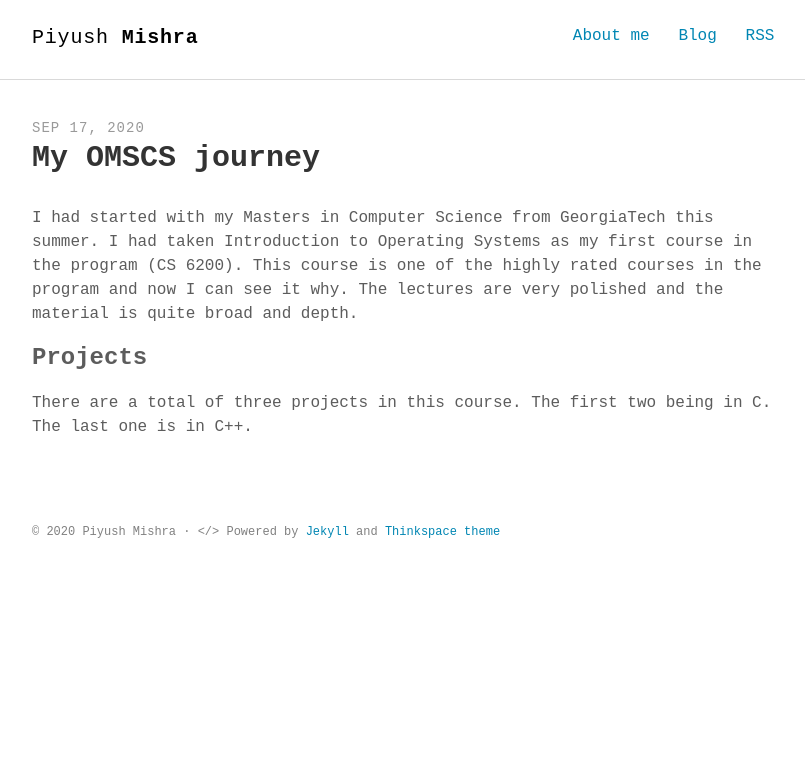
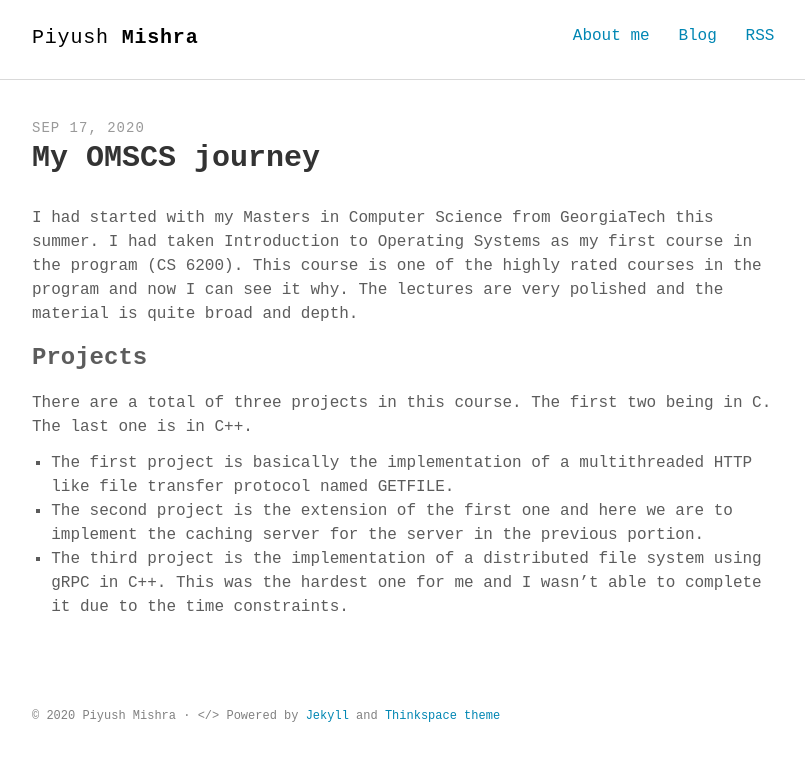
Before and after one commit to piymis/piymis.github.io, a Jekyll site: the page built from _posts/2020-09-17-my-omscs-journey.markdown, in a window 1280 px wide. Shown: the top 761 px of the page, without its empty margins (232-1037 px from the left). Built offline with Jekyll 4.4.1, drawn with Linux system fonts in a browser that asks for light colours; some web fonts are replaced; our own code applies the rules of GitHub Pages for plain Markdown files.

Commit message:
Updated My Omscs Journey

```diff
--- a/_posts/2020-09-17-my-omscs-journey.markdown
+++ b/_posts/2020-09-17-my-omscs-journey.markdown
@@ -10,3 +10,6 @@ I had started with my Masters in Computer Science from GeorgiaTech this summer.
 ### Projects
 
 There are a total of three projects in this course. The first two being in C. The last one is in C++.
+1. The first project is basically the implementation of a multithreaded HTTP like file transfer protocol named GETFILE.
+2. The second project is the extension of the first one and here we are to implement the caching server for the server in the previous portion.
+3. The third project is the implementation of a distributed file system using gRPC in C++. This was the hardest one for me and I wasn't able to complete it due to the time constraints.
```
